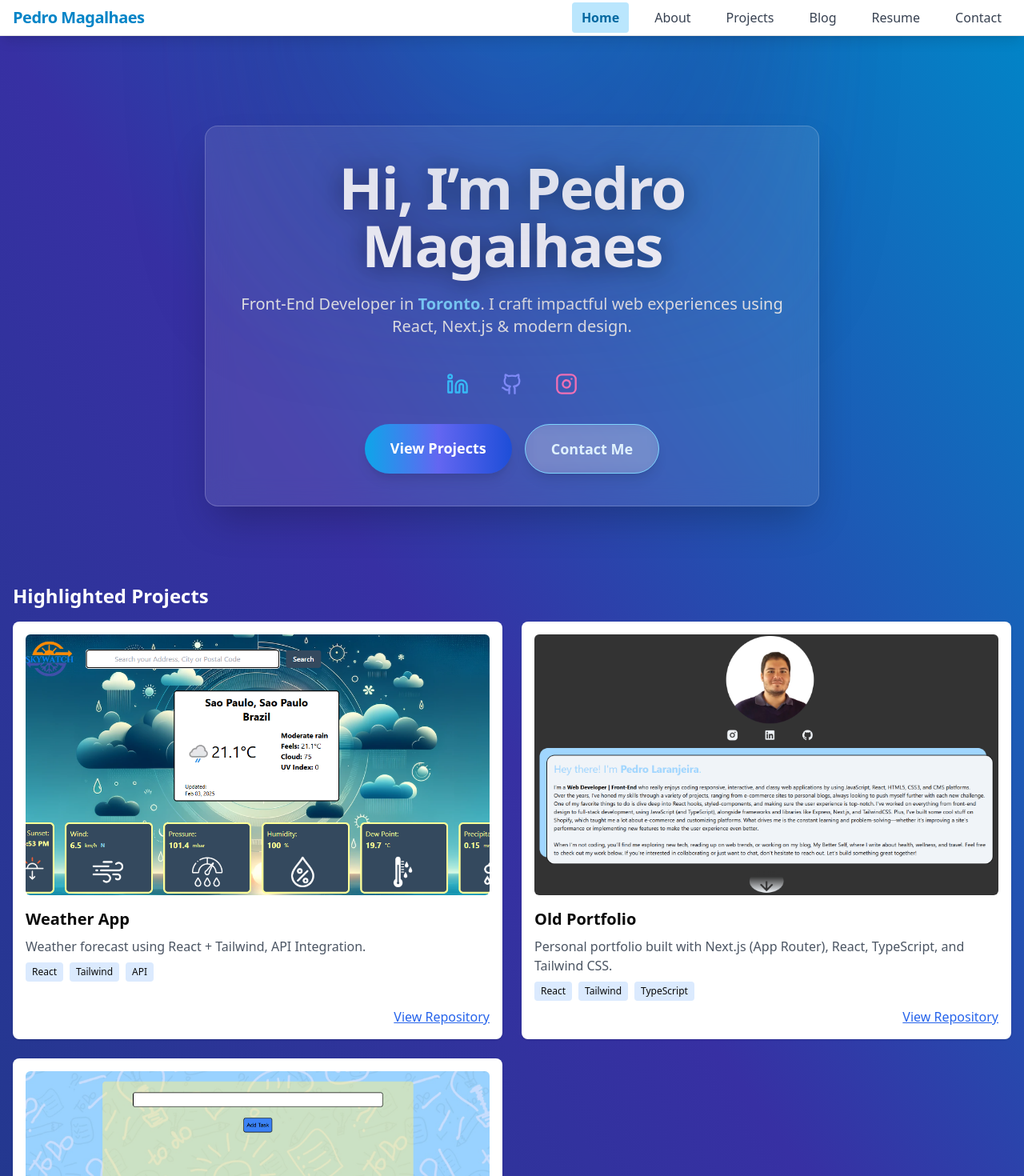
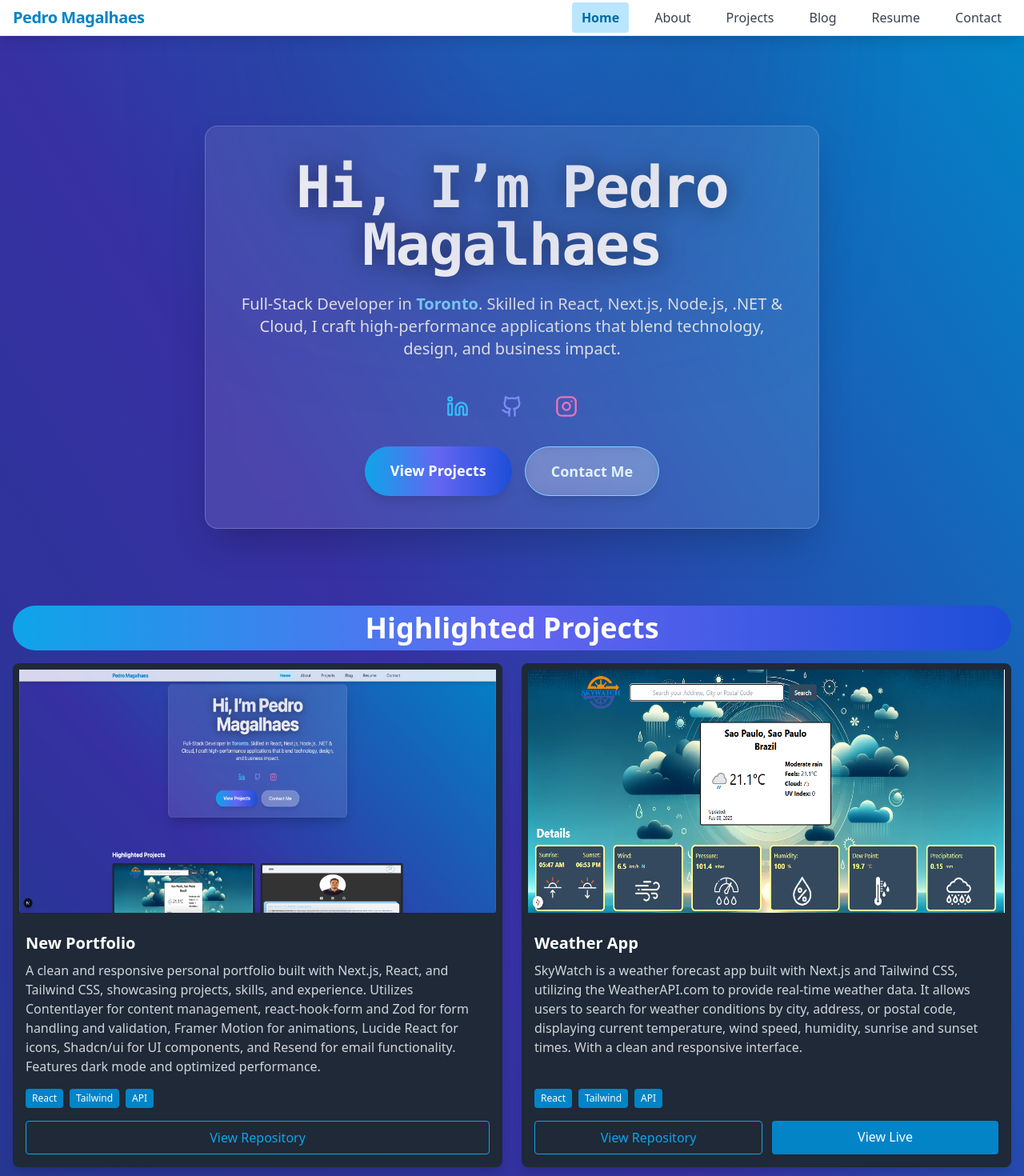
Before and after one commit to laranjeirapedro/new_portfolio_v2, a Next.js app: page / in a window 1280 px wide. Shown: the top 1470 px of the page at 80% size. Built offline with nearby package versions, Linux system fonts and the light colour scheme.

Commit message:
change home layout

```diff
--- a/package.json
+++ b/package.json
@@ -31,6 +31,7 @@
     "react-dom": "19.1.0",
     "react-hook-form": "^7.51.2",
     "resend": "^2.0.0",
+    "simple-icons": "^15.11.0",
     "tailwind-merge": "^3.3.1",
     "tailwindcss-animate": "^1.0.7",
     "zod": "^3.22.4"
--- a/src/app/(site)/projects/page.tsx
+++ b/src/app/(site)/projects/page.tsx
@@ -1,28 +1,5 @@
 import ProjectCard from "@/components/projects/project-card";
-
-const projects = [
-  {
-    title: "Weather App",
-    description: "Weather forecast using React + Tailwind, API Integration.",
-    tags: ["React", "Tailwind", "API"],
-    image: "/images/weather-app.webp",
-    repo: "https://github.com/laranjeirapedro/weather-app",
-  },
-    {
-    title: "Old Portfolio",
-    description: "Personal portfolio built with Next.js (App Router), React, TypeScript, and Tailwind CSS.",
-    tags: ["React", "Tailwind", "TypeScript"],
-    image: "/images/old-portfolio.webp",
-    repo: "https://github.com/laranjeirapedro/new_portfolio",
-  },
-  {
-    title: "To-Do List",
-    description: "Full-stack to-do list, Next.js + MongoDB CRUD.",
-    tags: ["Next.js", "MongoDB", "Tailwind"],
-    image: "/images/todo-app.webp",
-    repo: "https://github.com/laranjeirapedro/todo-list",
-  },
-];
+import { projects } from "@/data/projects";
 
 export default function ProjectsPage() {
   return (
--- a/src/components/home/hero.tsx
+++ b/src/components/home/hero.tsx
@@ -1,10 +1,50 @@
-"use client";
+'use client'
 
-import { motion } from "framer-motion";
+import { useEffect, useState } from "react";
+import { motion, useAnimation } from "framer-motion";
 import Link from "next/link";
 import { Github, Linkedin, Instagram } from "lucide-react";
 
+const SCRAMBLE_CHARS = "!<>-_\\/[]{}—=+*^?#________";
+
+function scrambleText(text: string, progress: number) {
+  let output = "";
+  for (let i = 0; i < text.length; i++) {
+    if (i < progress) {
+      output += text[i];
+    } else {
+      output += SCRAMBLE_CHARS.charAt(Math.floor(Math.random() * SCRAMBLE_CHARS.length));
+    }
+  }
+  return output;
+}
+
 export default function Hero() {
+  const fullText = "Hi, I’m Pedro Magalhaes";
+  const [scrambled, setScrambled] = useState(fullText);
+  const [progress, setProgress] = useState(0);
+  const controls = useAnimation();
+
+  useEffect(() => {
+    controls.start({ opacity: 1, scale: 1, y: 0 });
+
+    const interval = setInterval(() => {
+      setProgress((prev) => {
+        if (prev >= fullText.length) {
+          clearInterval(interval);
+          return prev;
+        }
+        return prev + 1;
+      });
+    }, 80);
+
+    return () => clearInterval(interval);
+  }, [fullText.length, controls]);
+
+  useEffect(() => {
+    setScrambled(scrambleText(fullText, progress));
+  }, [progress, fullText]);
+
   return (
     <section className="flex flex-col items-center justify-center pt-28 pb-16 min-h-[80vh] max-w-3xl mx-auto text-center relative z-10">
       <motion.div
@@ -13,20 +53,30 @@ export default function Hero() {
         transition={{ duration: 0.9, type: "spring" }}
         className="bg-white/10 backdrop-blur-lg shadow-2xl rounded-2xl p-10 border border-white/20"
       >
-        <h1
+        <motion.h1
+          initial={{ opacity: 0, y: 20, scale: 0.95 }}
+          animate={controls}
+          transition={{ duration: 0.6, ease: "easeOut" }}
           className="
             text-5xl md:text-7xl font-extrabold tracking-tight mb-6
             text-white dark:text-white
             drop-shadow-[0_2px_16px_rgba(0,0,0,0.50)]
-            "
+            min-h-[7rem]
+            font-mono
+            select-none
+          "
+          aria-label={fullText}
         >
-          Hi, I’m Pedro Magalhaes
-        </h1>
+          {scrambled}
+        </motion.h1>
+
         <p className="text-lg md:text-xl mb-8 text-neutral-200 leading-relaxed">
-          Front-End Developer in{" "}
-          <span className="font-bold text-sky-300">Toronto</span>. I craft
-          impactful web experiences using React, Next.js & modern design.
+          Full-Stack Developer in{" "}
+          <span className="font-bold text-sky-300">Toronto</span>. Skilled in React,
+          Next.js, Node.js, .NET & Cloud, I craft high-performance applications that
+          blend technology, design, and business impact.
         </p>
+
         <div className="flex gap-4 justify-center mb-6">
           <Link
             href="https://linkedin.com/in/pedroh-magalhaes"
@@ -53,6 +103,7 @@ export default function Hero() {
             <Instagram size={28} />
           </Link>
         </div>
+
         <div className="flex justify-center gap-4">
           <Link
             href="/projects"
@@ -68,6 +119,7 @@ export default function Hero() {
           </Link>
         </div>
       </motion.div>
+
       <motion.div
         initial={{ opacity: 0 }}
         animate={{ opacity: 0.2 }}
--- a/src/components/home/project-highlight.tsx
+++ b/src/components/home/project-highlight.tsx
@@ -1,35 +1,10 @@
 import ProjectCard from "@/components/projects/project-card";
-
-const projects = [
-  {
-    title: "Weather App",
-    description: "Weather forecast using React + Tailwind, API Integration.",
-    tags: ["React", "Tailwind", "API"],
-    image: "/images/weather-app.webp",
-    repo: "https://github.com/laranjeirapedro/weather-app",
-  },
-    {
-    title: "Old Portfolio",
-    description: "Personal portfolio built with Next.js (App Router), React, TypeScript, and Tailwind CSS.",
-    tags: ["React", "Tailwind", "TypeScript"],
-    image: "/images/old-portfolio.webp",
-    repo: "https://github.com/laranjeirapedro/new_portfolio",
-  },
-  {
-    title: "To-Do List",
-    description: "Full-stack to-do list, Next.js + MongoDB CRUD.",
-    tags: ["Next.js", "MongoDB", "Tailwind"],
-    image: "/images/todo-app.webp",
-    repo: "https://github.com/laranjeirapedro/todo-list",
-  },
-];
+import { projects } from "@/data/projects";
 
 export default function ProjectHighlight() {
   return (
     <section className="w-full max-w-7xl mx-auto py-8 px-4">
-      <h2 className="text-2xl text-white font-bold mb-4">
-        Highlighted Projects
-      </h2>
+      <h2 className="text-4xl bg-gradient-to-r from-sky-500 via-indigo-500 to-blue-700 text-white text-center font-bold mb-4 border-blue rounded-full py-2">Highlighted Projects</h2>
       <div className="grid gap-6 grid-cols-1 md:grid-cols-2">
         {projects.map((p) => (
           <ProjectCard key={p.title} {...p} />
--- a/src/components/projects/project-card.tsx
+++ b/src/components/projects/project-card.tsx
@@ -6,6 +6,7 @@ type ProjectCardProps = {
   tags: string[];
   image: string;
   repo: string;
+  liveUrl: string;
 };
 
 export default function ProjectCard({
@@ -14,34 +15,45 @@ export default function ProjectCard({
   tags,
   image,
   repo,
+  liveUrl,
 }: ProjectCardProps) {
   return (
-    <div className="bg-white dark:bg-neutral-900 rounded-lg shadow p-4 flex flex-col">
-      <img
-        src={image}
-        alt={title}
-        className="rounded-md aspect-[16/9] object-cover mb-4"
-      />
-      <h2 className="text-xl font-semibold">{title}</h2>
-      <p className="mt-2 text-gray-600 dark:text-gray-400">{description}</p>
-      <div className="flex flex-wrap gap-2 my-2">
+    <div className="bg-gray-800 rounded-lg shadow-lg overflow-hidden flex flex-col">
+      <img src={image} alt={title} className="w-full h-80 p-2 object-fill" />
+      <div className="p-4 flex flex-col flex-grow">
+        <h3 className="text-xl font-semibold mb-2 text-white">{title}</h3>
+        <p className="text-gray-300 mb-4 flex-grow">{description}</p>
+        <div className="flex flex-wrap gap-2 mb-4">
           {tags.map((tag) => (
             <span
               key={tag}
-            className="text-xs bg-blue-100 dark:bg-blue-800 px-2 py-1 rounded"
+              className="text-xs bg-sky-600 text-white px-2 py-1 rounded"
             >
               {tag}
             </span>
           ))}
         </div>
+        <div className="mt-auto flex gap-3">
           <a
             href={repo}
             target="_blank"
             rel="noopener noreferrer"
-        className="self-end text-blue-600 dark:text-blue-400 underline mt-auto"
+            className="flex-1 text-center px-4 py-2 border border-sky-500 text-sky-500 rounded hover:bg-sky-600 hover:text-white transition"
           >
             View Repository
           </a>
+          {liveUrl && (
+            <a
+              href={liveUrl}
+              target="_blank"
+              rel="noopener noreferrer"
+              className="flex-1 text-center px-4 py-2 bg-sky-600 text-white rounded hover:bg-sky-700 transition"
+            >
+              View Live
+            </a>
+          )}
+        </div>
+      </div>
     </div>
   );
 }
--- /dev/null
+++ b/src/data/projects.ts
@@ -0,0 +1,36 @@
+export const projects = [
+  {
+    title: "New Portfolio",
+    description:
+      "A clean and responsive personal portfolio built with Next.js, React, and Tailwind CSS, showcasing projects, skills, and experience. Utilizes Contentlayer for content management, react-hook-form and Zod for form handling and validation, Framer Motion for animations, Lucide React for icons, Shadcn/ui for UI components, and Resend for email functionality. Features dark mode and optimized performance.",
+    tags: ["React", "Tailwind", "API"],
+    image: "/images/new-portfolio.webp",
+    repo: "https://github.com/laranjeirapedro/new_portfolio_v2",
+    liveUrl: "",
+  },
+  {
+    title: "Weather App",
+    description: "SkyWatch is a weather forecast app built with Next.js and Tailwind CSS, utilizing the WeatherAPI.com to provide real-time weather data. It allows users to search for weather conditions by city, address, or postal code, displaying current temperature, wind speed, humidity, sunrise and sunset times. With a clean and responsive interface.",
+    tags: ["React", "Tailwind", "API"],
+    image: "/images/weather-app.webp",
+    repo: "https://github.com/laranjeirapedro/weather-app",
+    liveUrl: "https://portfolio-project-weather-app.vercel.app/",
+  },
+  {
+    title: "Old Portfolio",
+    description:
+      "Personal portfolio built with Next.js (App Router), React, TypeScript, and Tailwind CSS. Features dynamic GitHub API integration to display repositories by topic, reusable components, and responsive UI. Demonstrates skills in SSR, API consumption, data filtering, TypeScript typing, and accessibility in a modern front-end stack. Deployed on Vercel.",
+    tags: ["React", "Tailwind", "TypeScript"],
+    image: "/images/old-portfolio.webp",
+    repo: "https://github.com/laranjeirapedro/new_portfolio",
+    liveUrl: "https://pedro-laranjeira-portfolio.vercel.app/",
+  },
+  {
+    title: "To-Do List",
+    description: "A full-stack To-Do App using React/Next.js (frontend) and .NET 8 + MongoDB (backend) hosted at Render(Dockerfile). Showcases modern web development, state management, and API integration with a clean and responsive UI.",
+    tags: ["Next.js", "MongoDB", "Tailwind"],
+    image: "/images/todo-app.webp",
+    repo: "https://github.com/laranjeirapedro/todo-list",
+    liveUrl: "https://portfolio-project-to-do-list.vercel.app/",
+  },
+];
```
Also changed, not shown: public/images/new-portfolio.webp (added), 1 other file (tests, documents, lock files or other folders). Lines whose indentation alone changed are shown as unchanged.
